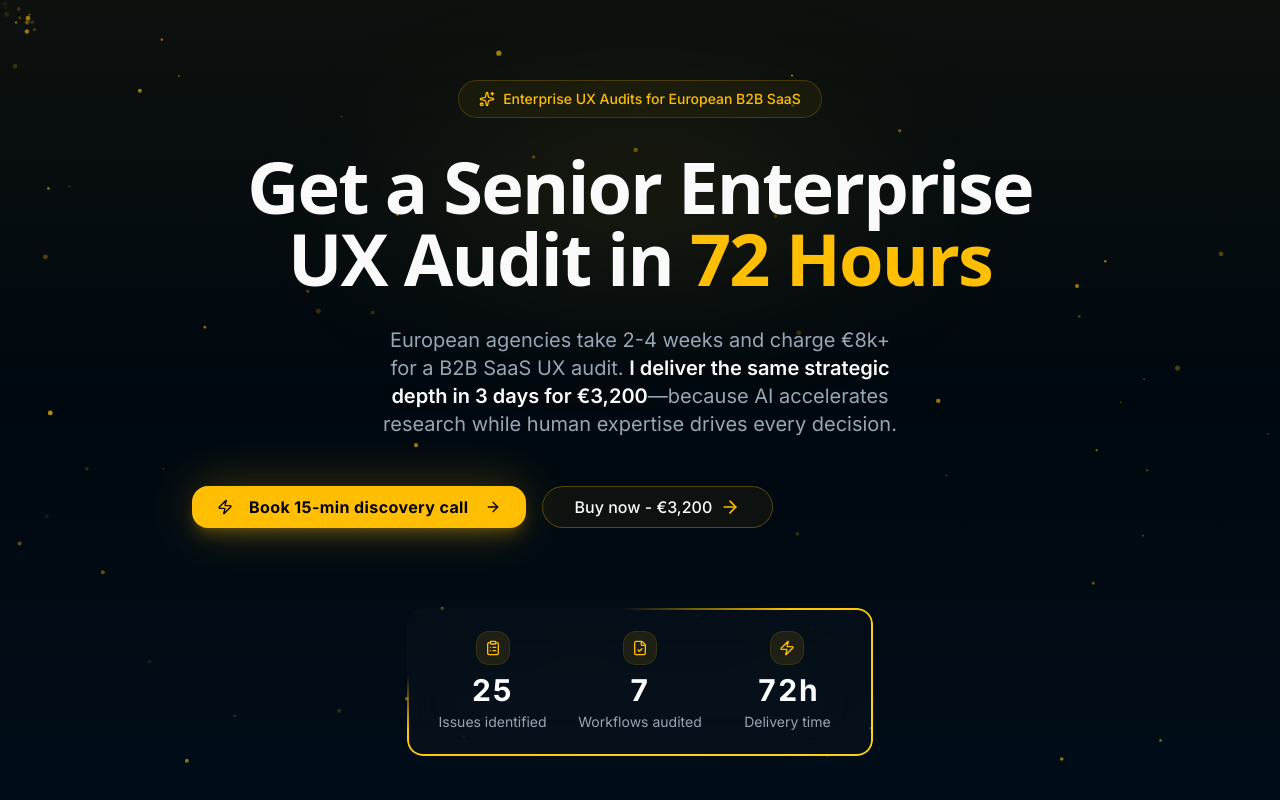
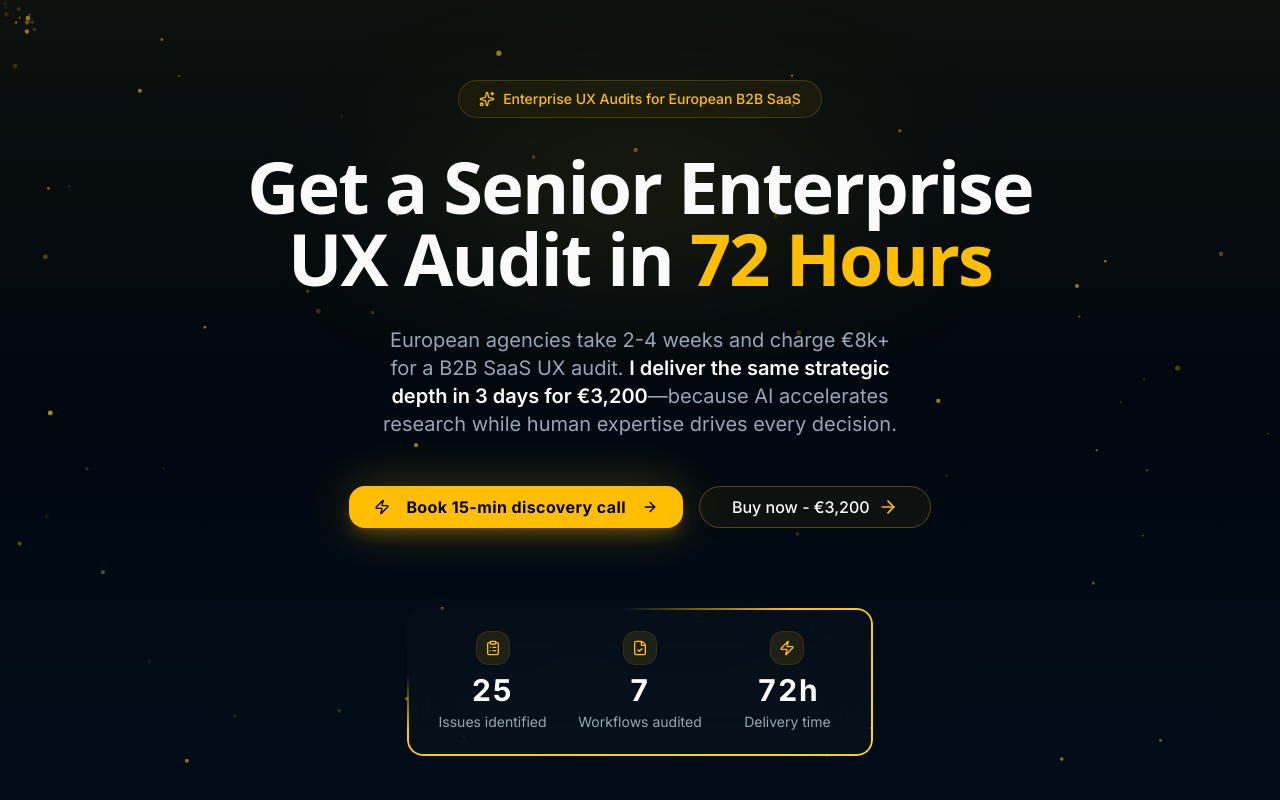
Before and after one commit to bry-the-guy/uxaudit, a Next.js app: page / in a window 1280 px wide. Shown: the top 800 px of the page. Built offline with nearby package versions, Linux system fonts and the light colour scheme; a web font is replaced by a local one.

Commit message:
Update page.tsx

```diff
--- a/app/page.tsx
+++ b/app/page.tsx
@@ -160,7 +160,7 @@ const fadeUp = {
 <motion.div
   {...fadeUp}
   transition={{ ...fadeUp.transition, delay: 0.3 }}
-  className="flex w-full max-w-4xl flex-col md:flex-row items-center gap-4 mt-4"
+  className="flex w-full max-w-4xl mx-auto flex-col md:flex-row items-center justify-center gap-4 mt-4"
 >
   <div className="relative w-full md:w-auto">
     <div className="absolute inset-0 blur-xl bg-primary/30 rounded-full animate-pulse" />
```
